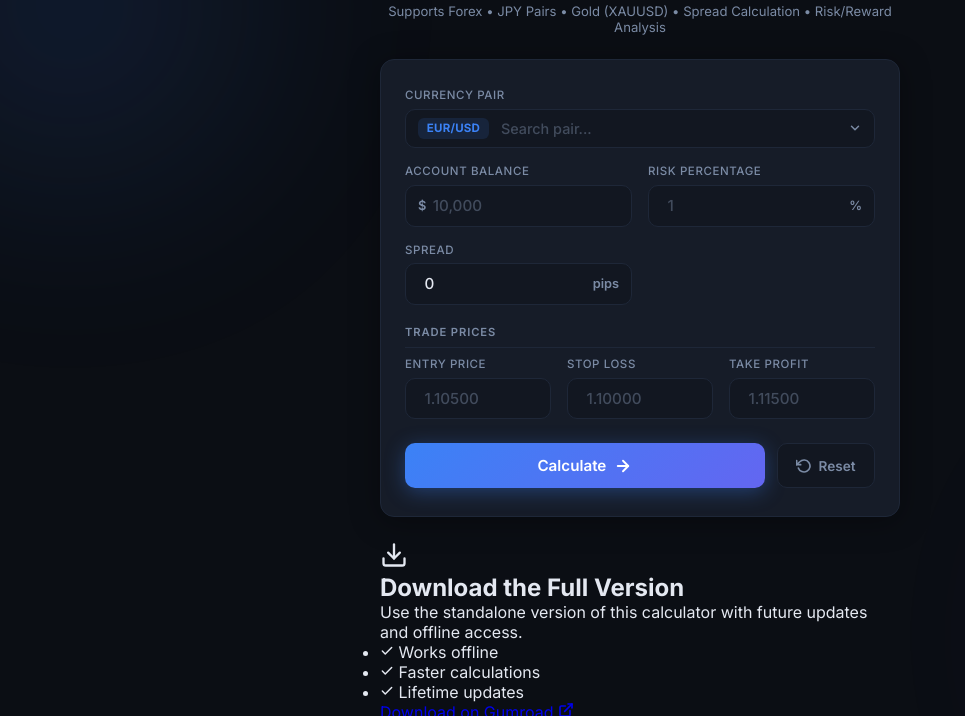
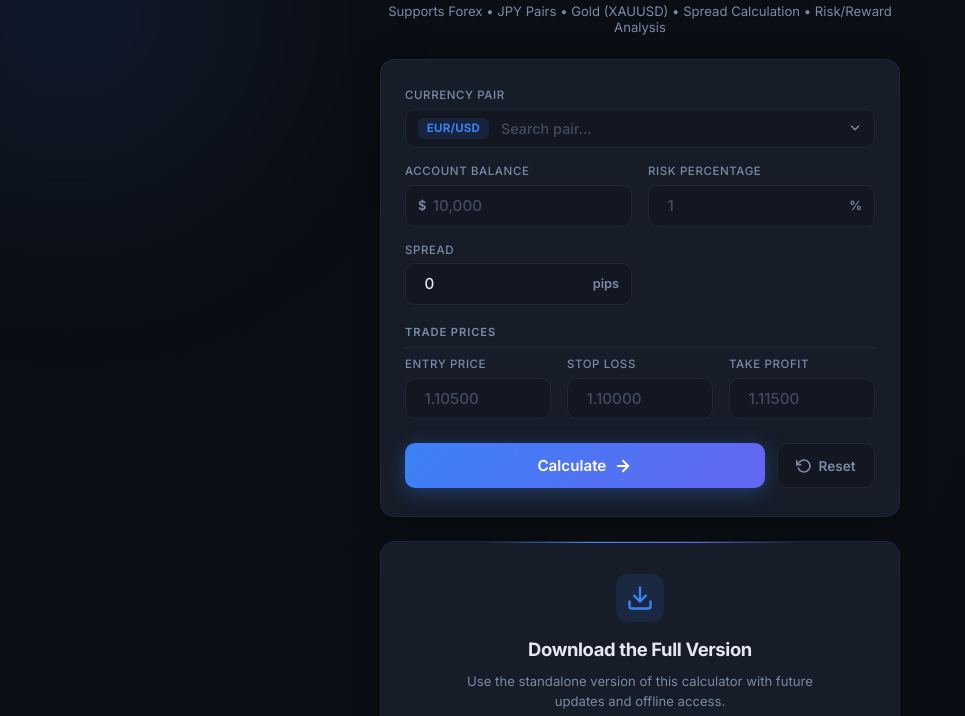
Before and after one commit to paularnab1906-prog/forex-position-size-calculator, a plain HTML site: page index.html in a window 1280 px wide. Shown: the part 84-800 px from the top of the page, without its empty margins (0-965 px from the left). Drawn offline with Linux system fonts and the light colour scheme.

Commit message:
Add files via upload

```diff
--- a/style.css
+++ b/style.css
@@ -630,6 +630,113 @@ body {
   font-weight: 500;
 }
 
+/* ── CTA Section ─────────────────────────────────── */
+.cta-card {
+  background: var(--card);
+  border: 1px solid var(--border);
+  border-radius: var(--radius);
+  padding: 2rem 1.5rem;
+  position: relative;
+  z-index: 1;
+  box-shadow: 0 4px 30px rgba(0, 0, 0, .35);
+  text-align: center;
+  display: flex;
+  flex-direction: column;
+  align-items: center;
+  gap: .75rem;
+  overflow: hidden;
+}
+
+.cta-card::before {
+  content: '';
+  position: absolute;
+  top: 0;
+  left: 50%;
+  transform: translateX(-50%);
+  width: 60%;
+  height: 1px;
+  background: linear-gradient(90deg, transparent, var(--accent), #6366f1, transparent);
+}
+
+.cta-icon {
+  display: flex;
+  align-items: center;
+  justify-content: center;
+  width: 48px;
+  height: 48px;
+  border-radius: 12px;
+  background: rgba(59, 130, 246, .12);
+  color: var(--accent);
+  margin-bottom: .25rem;
+}
+
+.cta-title {
+  font-size: 1.15rem;
+  font-weight: 700;
+  color: var(--text);
+  letter-spacing: -.02em;
+}
+
+.cta-description {
+  font-size: .82rem;
+  color: var(--text-dim);
+  line-height: 1.5;
+  max-width: 360px;
+}
+
+.cta-features {
+  list-style: none;
+  display: flex;
+  flex-wrap: wrap;
+  justify-content: center;
+  gap: .6rem .75rem;
+  margin: .5rem 0;
+}
+
+.cta-features li {
+  display: flex;
+  align-items: center;
+  gap: .35rem;
+  font-size: .78rem;
+  font-weight: 500;
+  color: var(--text);
+}
+
+.cta-features li svg {
+  color: var(--green);
+  flex-shrink: 0;
+}
+
+.btn-cta {
+  display: inline-flex;
+  align-items: center;
+  justify-content: center;
+  gap: .5rem;
+  padding: .8rem 2rem;
+  font-family: inherit;
+  font-size: .95rem;
+  font-weight: 600;
+  color: #fff;
+  background: linear-gradient(135deg, var(--accent), #6366f1);
+  border: none;
+  border-radius: var(--radius-sm);
+  cursor: pointer;
+  text-decoration: none;
+  transition: transform .15s, box-shadow .25s, filter .25s;
+  box-shadow: 0 4px 20px var(--accent-glow);
+  margin-top: .25rem;
+}
+
+.btn-cta:hover {
+  transform: translateY(-2px);
+  box-shadow: 0 6px 28px var(--accent-glow);
+  filter: brightness(1.08);
+}
+
+.btn-cta:active {
+  transform: translateY(0);
+}
+
 /* ── Footer ───────────────────────────────────────── */
 .footer {
   text-align: center;
```
